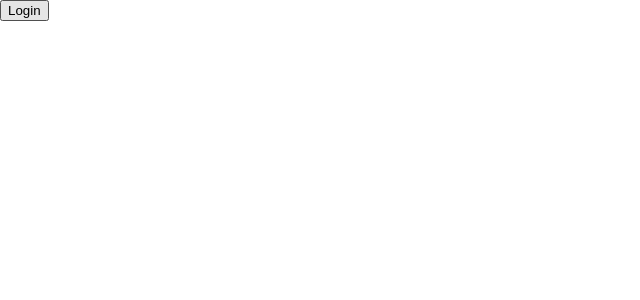
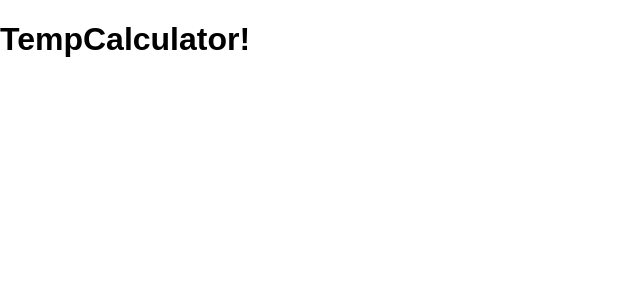
Before and after one commit to tansengming/react-start, a React (Create React App) app: page / in a window 1280 px wide. Shown: the top 300 px of the page, without its empty margins (0-640 px from the left). Built offline with nearby package versions, Linux system fonts and the light colour scheme.

Commit message:
initial commit of temp calculator

```diff
--- a/src/App.js
+++ b/src/App.js
@@ -1,12 +1,13 @@
 import React, { Component } from 'react';
 // import logo from './logo.svg';
 // import Clock from './Clock.js'
-import LoginControl from './LoginControl.js'
+// import LoginControl from './LoginControl.js'
+import TempCalculator from './TempCalculator.js'
 import './App.css';
 
 class App extends Component {
   render() {
-    return (<LoginControl />)
+    return (<TempCalculator />)
   }
 }
 
--- /dev/null
+++ b/src/TempCalculator.js
@@ -0,0 +1,13 @@
+import React, { Component } from 'react';
+
+class TempCalculator extends Component {
+  constructor(props) {
+    super(props)
+  }
+
+  render() {
+    return <h1>TempCalculator!</h1>
+  }
+}
+
+export default TempCalculator
```
